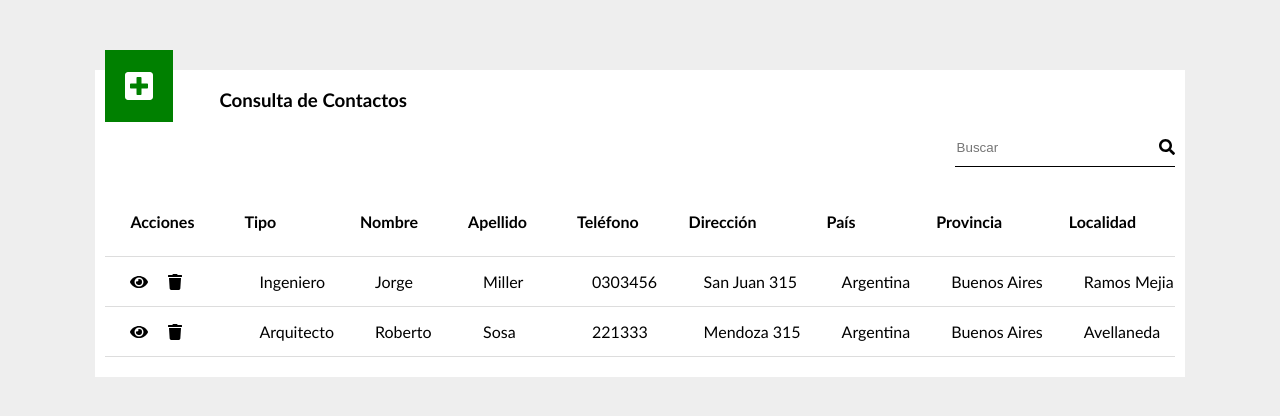
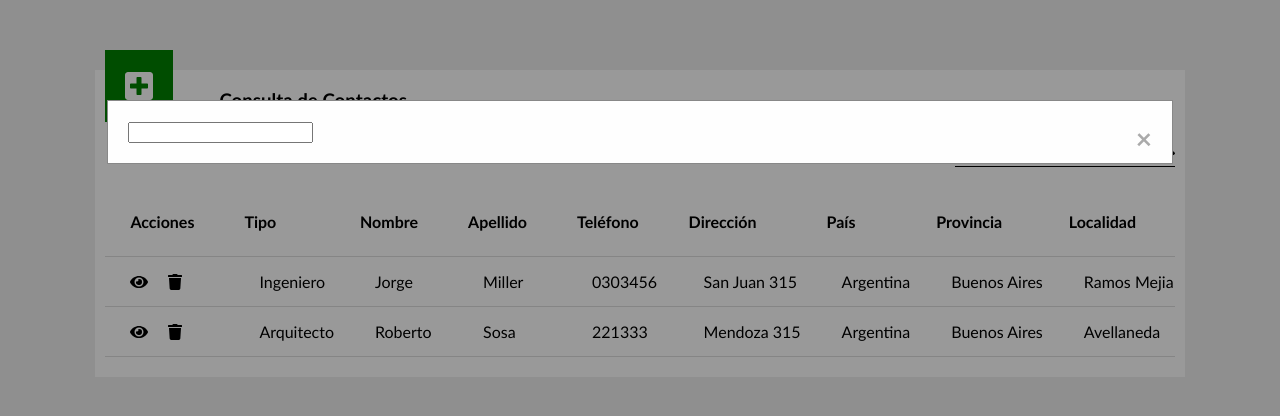
Before and after one commit to fedebarraza/vue-project, a Vue app: page / in a window 1280 px wide. Both pictures are taken after a click on the element 139 px from the left and 86 px from the top of the page. Shown: the top 416 px of the page. Built offline with nearby package versions, Linux system fonts and the light colour scheme.

Commit message:
new changes on modal

```diff
--- a/src/App.vue
+++ b/src/App.vue
@@ -15,6 +15,10 @@ export default {
 </script>
 
 <style>
+body {
+  background-color: #eeeeee;
+}
+
 #app {
   font-family: "Trebuchet MS", Arial, Helvetica, sans-serif;
   color: black;
@@ -22,8 +26,4 @@ export default {
   justify-content: center;
   margin-top: 60px;
 }
-
-body {
-  background-color: #eeeeee;
-}
 </style>
--- /dev/null
+++ b/src/components/contact/ContactModal.vue
@@ -0,0 +1,91 @@
+<template>
+  <div class="contact-modal">
+    <div class="modal-content">
+      <span class="close" @click="$emit('update:closeModal', false)"
+        >&times;</span
+      >
+      <input type="text" name="Nombre" :value="nombre" />
+    </div>
+  </div>
+</template>
+
+<script>
+export default {
+  name: "contact-modal",
+  props: {
+    id: {
+      type: Number,
+      required: false
+    },
+    tipo: {
+      type: String,
+      required: false
+    },
+    nombre: {
+      type: String,
+      required: false
+    },
+    apellido: {
+      type: String,
+      required: false
+    },
+    telefono: {
+      type: String,
+      required: false
+    },
+    direccion: {
+      type: String,
+      required: false
+    },
+    pais: {
+      type: String,
+      required: false
+    },
+    provincia: {
+      type: String,
+      required: false
+    },
+    localidad: {
+      type: String,
+      required: false
+    }
+  }
+};
+</script>
+
+<style lang="scss" scoped>
+.contact-modal {
+  position: fixed;
+  z-index: 1;
+  padding-top: 100px;
+  left: 0;
+  top: 0;
+  width: 100%;
+  height: 100%;
+  overflow: auto;
+  background-color: rgb(0, 0, 0);
+  background-color: rgba(0, 0, 0, 0.4);
+
+  .modal-content {
+    background-color: #fefefe;
+    margin: auto;
+    padding: 20px;
+    border: 1px solid #888;
+    width: 80%;
+
+    .close {
+      color: #aaaaaa;
+      float: right;
+      font-size: 28px;
+      font-weight: bold;
+    }
+
+    .close:hover,
+    .close:focus {
+      color: #000;
+      text-decoration: none;
+      cursor: pointer;
+    }
+  }
+}
+</style>
--- a/src/components/contact/ContactPage.vue
+++ b/src/components/contact/ContactPage.vue
@@ -1,32 +1,41 @@
 <template>
   <div class="contact-page">
     <h3>Consulta de Contactos</h3>
-    <plus-icon></plus-icon>
+    <plus-icon :openModal.sync="openModal"></plus-icon>
     <search :query.sync="query"></search>
     <contact-list
       :items="items"
       :query="query"
-      @details="showItem"
+      @details="editItem"
       @delete="deleteItem"
     ></contact-list>
+    <contact-modal
+      v-if="openModal"
+      v-bind="item"
+      :closeModal.sync="openModal"
+    ></contact-modal>
   </div>
 </template>
 <script>
 import PlusIcon from "./PlusIcon";
 import Search from "./Search";
 import ContactList from "./ContactList";
+import ContactModal from "./ContactModal";
 
 export default {
   name: "contact-page",
   components: {
     PlusIcon,
     Search,
-    ContactList
+    ContactList,
+    ContactModal
   },
   data() {
     return {
       query: "",
-      items: []
+      openModal: false,
+      items: [],
+      item: {}
     };
   },
   mounted() {
@@ -56,8 +65,9 @@ export default {
     ];
   },
   methods: {
-    showItem(item) {
-      console.log(item);
+    editItem(item) {
+      this.item = item;
+      this.openModal = true;
     },
     deleteItem(index) {
       this.items.splice(index, 1);
--- a/src/components/contact/PlusIcon.vue
+++ b/src/components/contact/PlusIcon.vue
@@ -1,5 +1,5 @@
 <template>
-  <div class="plus-icon">
+  <div class="plus-icon" @click="$emit('update:openModal', true)">
     <font-awesome-icon
       class="plus-square"
       icon="plus-square"
--- a/src/components/contact/Search.vue
+++ b/src/components/contact/Search.vue
@@ -1,5 +1,5 @@
 <template>
-  <div class="search">
+  <div class="control-form search">
     <input
       v-model="queryText"
       type="text"
```
